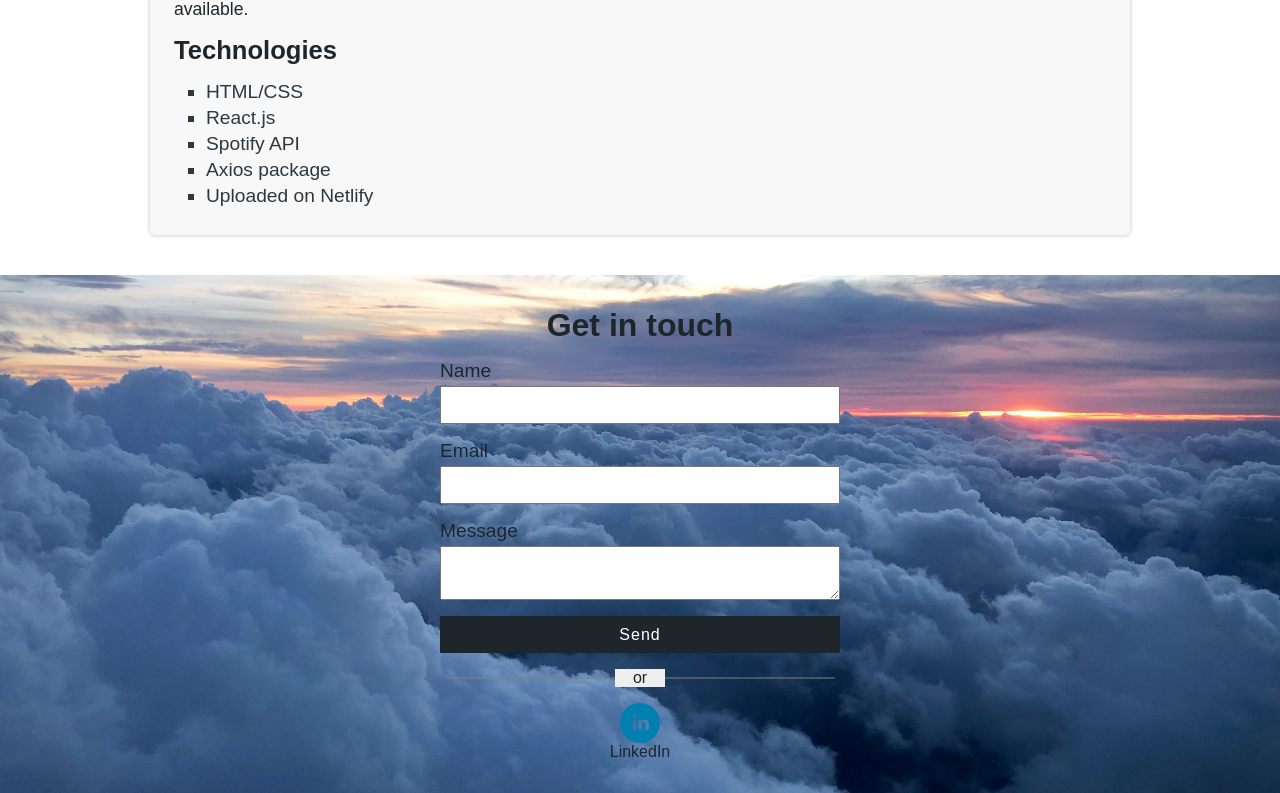
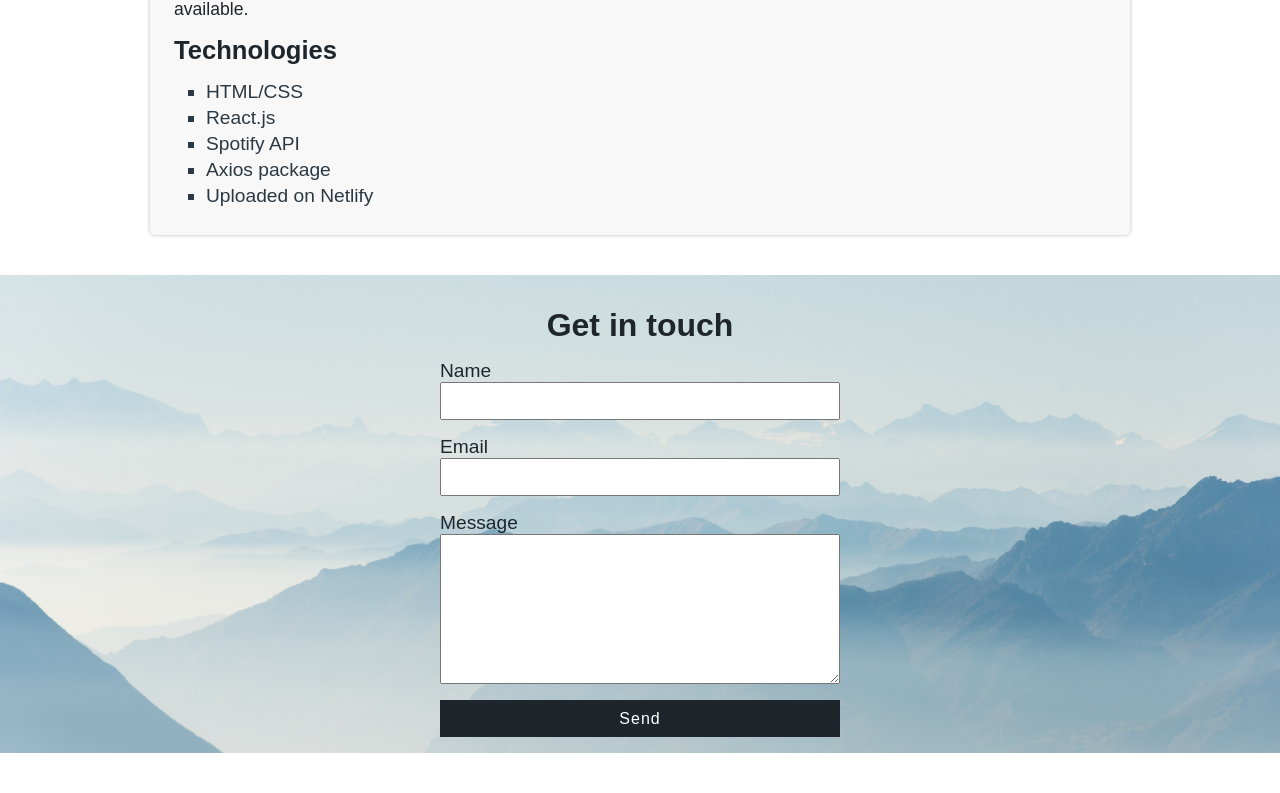
Before and after one commit to SinaBYR/my-portfolio-next, a React (Create React App) app: page / in a window 1280 px wide. Shown: the part 1148-1941 px from the top of the page. After the commit the page ends 1901 px from the top, so only its background shows below. Built offline with nearby package versions, Linux system fonts and the light colour scheme.

Commit message:
Add bg image to contact and remove linkedin link in contact

```diff
--- a/src/components/Contact/Contact.js
+++ b/src/components/Contact/Contact.js
@@ -38,13 +38,6 @@ const Contact = props => {
                     <textarea name="message" id="message" />
                     <PrimaryButton type="submit">Send</PrimaryButton>
                 </form>
-                <div className={classes.OrLine}>
-                    <p>or</p>
-                </div>
-                <div className={classes.SocialIcons}>
-                    <SocialIcon style={{width: '40px', height: '40px'}} url="https://wwww.linkedin.com/sinabyr"/>
-                    <p>LinkedIn</p>
-                </div>
             </div>
         </section>
     )
--- a/src/components/Contact/Contact.module.css
+++ b/src/components/Contact/Contact.module.css
@@ -1,6 +1,5 @@
 .Contact {
-    /* background-color: #eeeeee; */
-    background: url('../../img/sky-clouds.jpg') no-repeat center center/cover;
+    background: url('../../img/alessio-soggetti-gdE-5Oui1Y0-unsplash.jpg') no-repeat center center/cover;
     padding: 1rem;
 }
 
@@ -12,8 +11,8 @@
 
 .ContactWrapper > h2 {
     font-size: 2rem;
+    margin: 1rem 0;
     text-align: center;
-    margin: 1rem 0;
 }
 
 .Form {
@@ -32,46 +31,10 @@
     width: 100%;
     font-size: 1rem;
     padding: 0.5rem;
-    margin-top: 0.25rem;
     margin-bottom: 1rem;
 }
 
 .Form textarea {
     resize: vertical;
+    height: 150px;
 }
-
-.OrLine {
-    position: relative;
-    max-width: 50px;
-
-    margin: 1rem auto;
-    text-align: center;
-}
-
-.OrLine > p {
-    position: relative;
-    background-color: #eeeeee;
-}
-
-.OrLine::before {
-    content: '';
-    position: absolute;
-    top: 50%;
-    left: 50%;
-    right: 0;
-    transform: translate(-50%, -50%);
-    width: 390px;
-    /* width: 100%; */
-    height: 1px;
-    background-color: gray;
-    /* z-index: -1; */
-}
-
-.SocialIcons {
-    margin: 1rem 0;
-    text-align: center;
-}
-
-.SocialIcons > * {
-    margin: 0 4px;
-}
```
Also changed, not shown: src/img/alessio-soggetti-gdE-5Oui1Y0-unsplash.jpg (added), src/img/sky-clouds.jpg (deleted).
